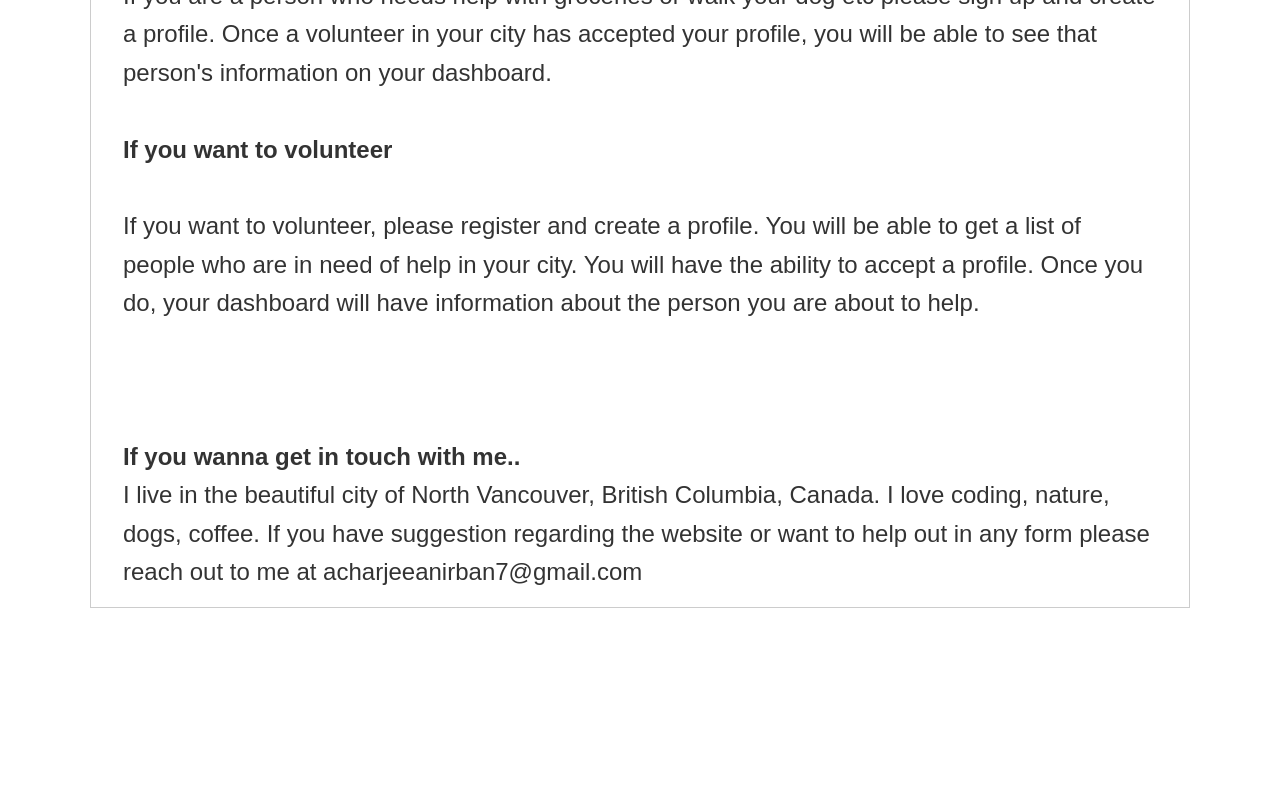
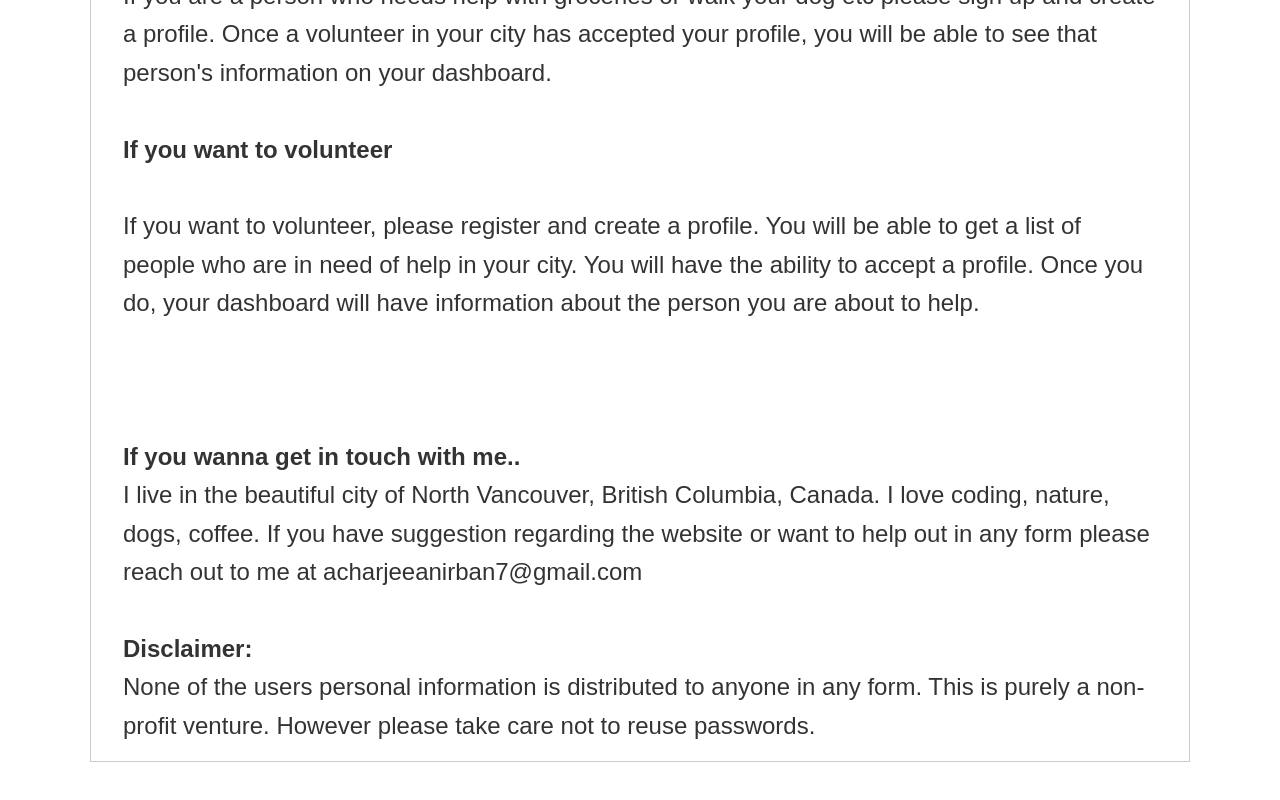
Before and after one commit to acharjeeanirban/good-samaritan, a React (Create React App) app in the folder client/: page /about_us in a window 1280 px wide. Shown: the part 925-1725 px from the top of the page. Before the commit the page ends 1581 px from the top, so only its background shows below. Built offline with nearby package versions, Linux system fonts and the light colour scheme; no server answers.

Commit message:
added disclaimer

```diff
--- a/client/src/components/misc/About_Us.js
+++ b/client/src/components/misc/About_Us.js
@@ -42,6 +42,14 @@ export const About_Us = () => {
                 <h4>If you wanna get in touch with me..</h4>
                 I live in the beautiful city of North Vancouver, British Columbia, Canada. I love coding, nature, dogs, coffee. If you have suggestion regarding the website
                 or want to help out in any form please reach out to me at acharjeeanirban7@gmail.com
+
+                <br></br>
+                <br></br>
+                <h4>Disclaimer:</h4>
+
+                 None of the users personal information is distributed to anyone in any form. This is purely
+                a non-profit venture. However please take care not to reuse passwords.
+
             </p>
         </Fragment>
 
```
